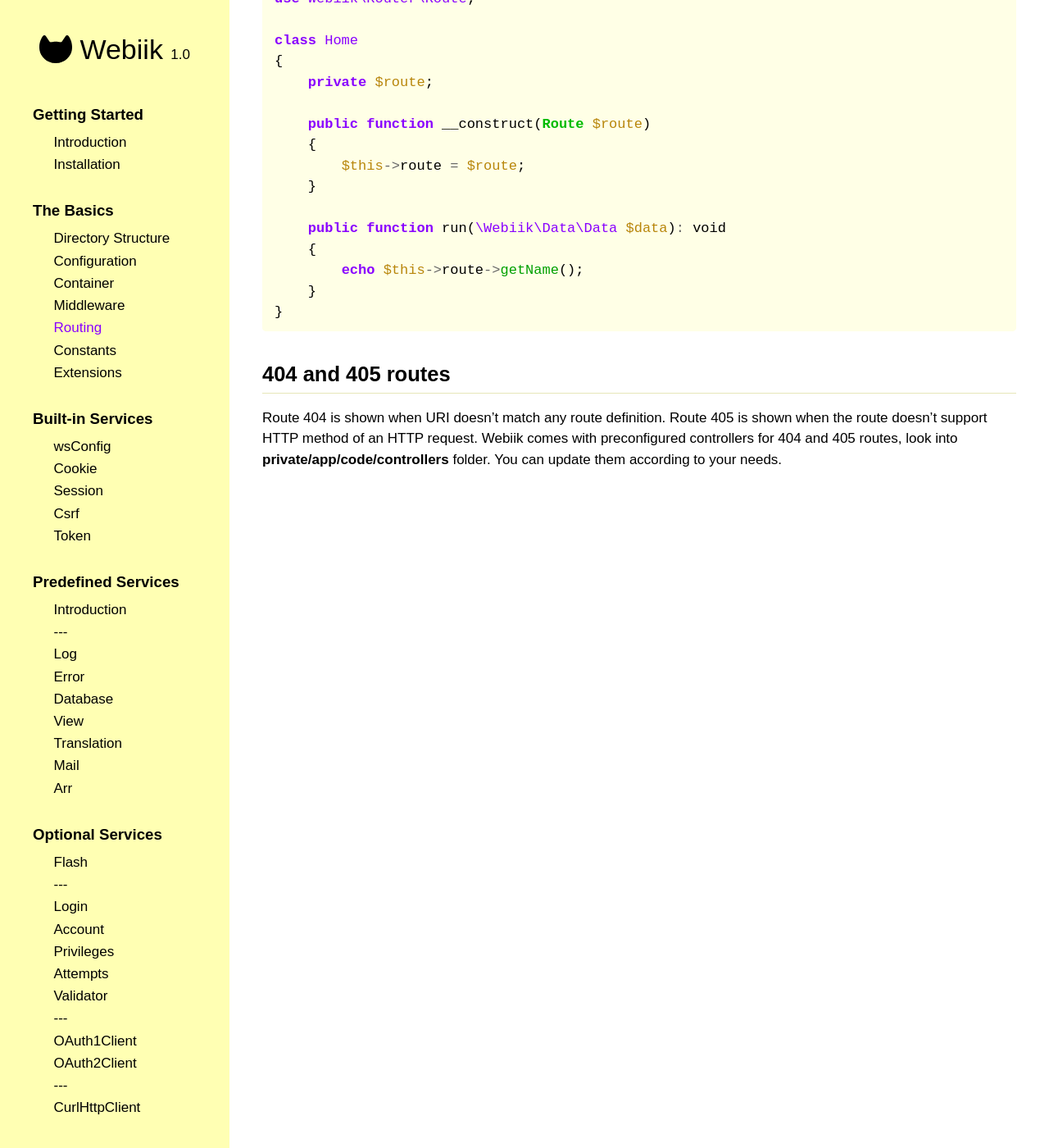
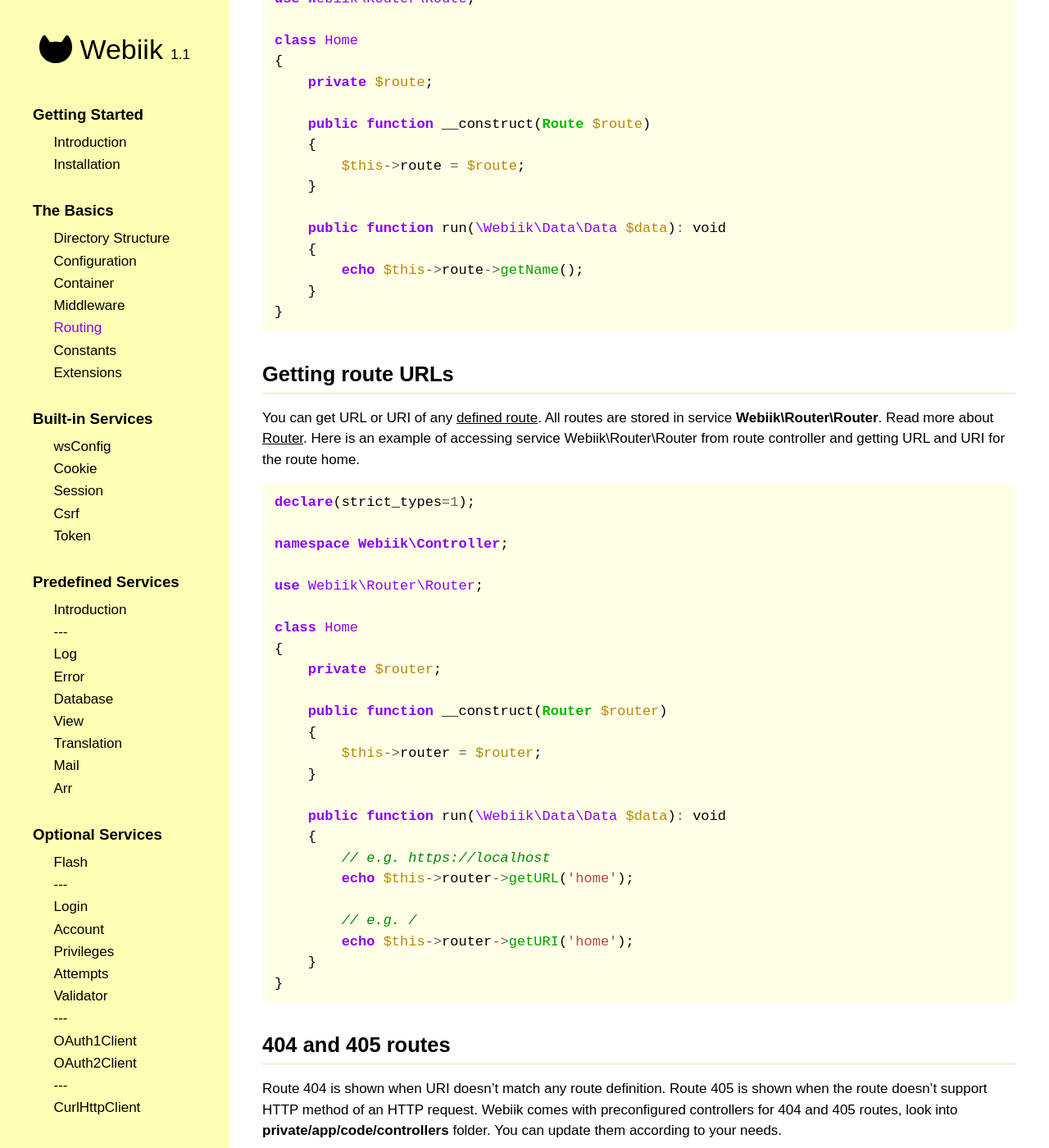
Before and after one commit to webiik/webiik, a Jekyll site: the page built from routing.md, in a window 1280 px wide and 1400 px high, scrolled down 2375 px. Shown: the whole window at 82% size. Built offline with Jekyll 4.4.1, drawn with Linux system fonts in a browser that asks for light colours.

Commit message:
update To ver 1.1

````diff
--- a/_layouts/default.html
+++ b/_layouts/default.html
@@ -33,7 +33,7 @@
         <div class="block-sidenav" id="block-sidenav">
         {% include navigation.html %}
         </div>
-        <div class="logo"><a href="/"><img src="/assets/images/logo-webiik.svg" alt="Webiik"> Webiik <span>1.0</span></a></div>
+        <div class="logo"><a href="/"><img src="/assets/images/logo-webiik.svg" alt="Webiik"> Webiik <span>1.1</span></a></div>
         <div id="bt-menu" class="noselect">
             <div></div>
             <div></div>
--- a/routing.md
+++ b/routing.md
@@ -102,5 +102,34 @@ class Home
 }
 ```
 
+## Getting route URLs
+You can get URL or URI of any [defined route](#defining-routes). All routes are stored in service **Webiik\Router\Router**. Read more about [Router](https://github.com/webiik/components/blob/master/src/Webiik/Router/README.md). Here is an example of accessing service Webiik\Router\Router from route controller and getting URL and URI for the route home.
+```php
+declare(strict_types=1);
+
+namespace Webiik\Controller;
+
+use Webiik\Router\Router;
+
+class Home
+{
+    private $router;
+
+    public function __construct(Router $router)
+    {
+        $this->router = $router;
+    }
+
+    public function run(\Webiik\Data\Data $data): void
+    {
+        // e.g. https://localhost
+        echo $this->router->getURL('home');
+
+        // e.g. /
+        echo $this->router->getURI('home');
+    }
+}
+```
+
 ## 404 and 405 routes
 Route 404 is shown when URI doesn't match any route definition. Route 405 is shown when the route doesn't support HTTP method of an HTTP request. Webiik comes with preconfigured controllers for 404 and 405 routes, look into **private/app/code/controllers** folder. You can update them according to your needs.
````
Also changed, not shown: directory-structure.md (+1 -1 lines), extensions.md (+11 -7 lines).
